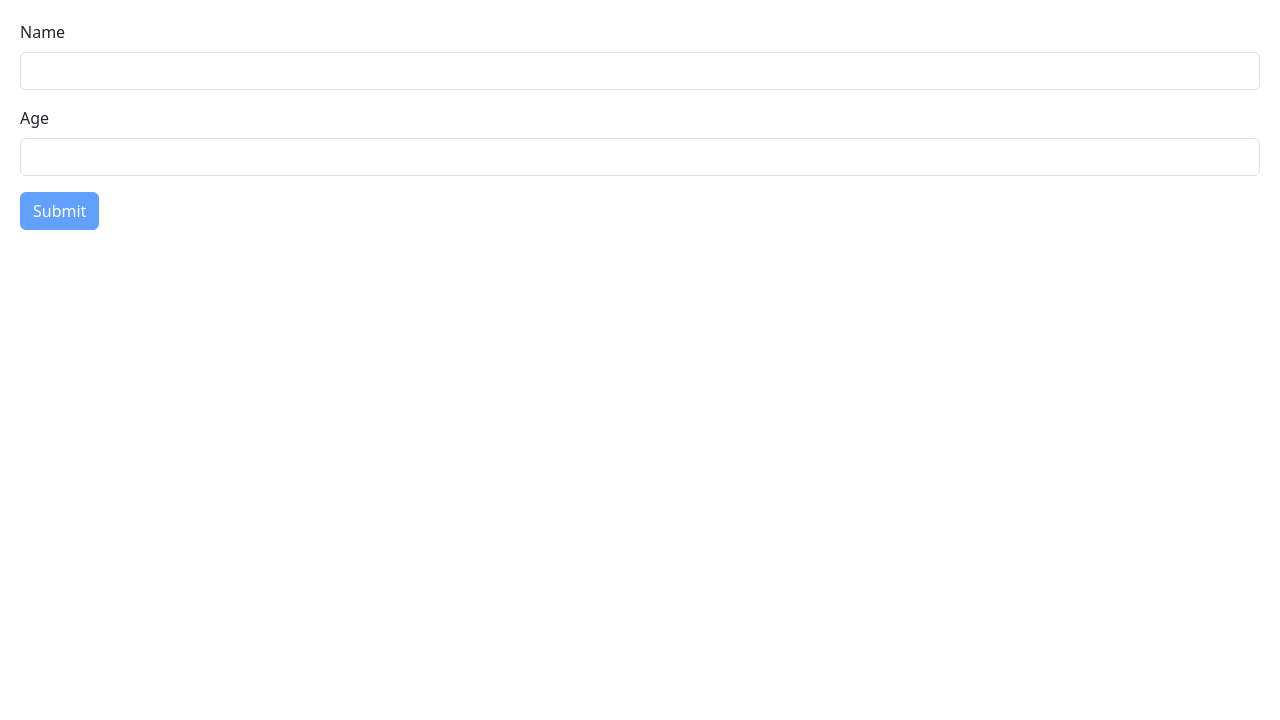
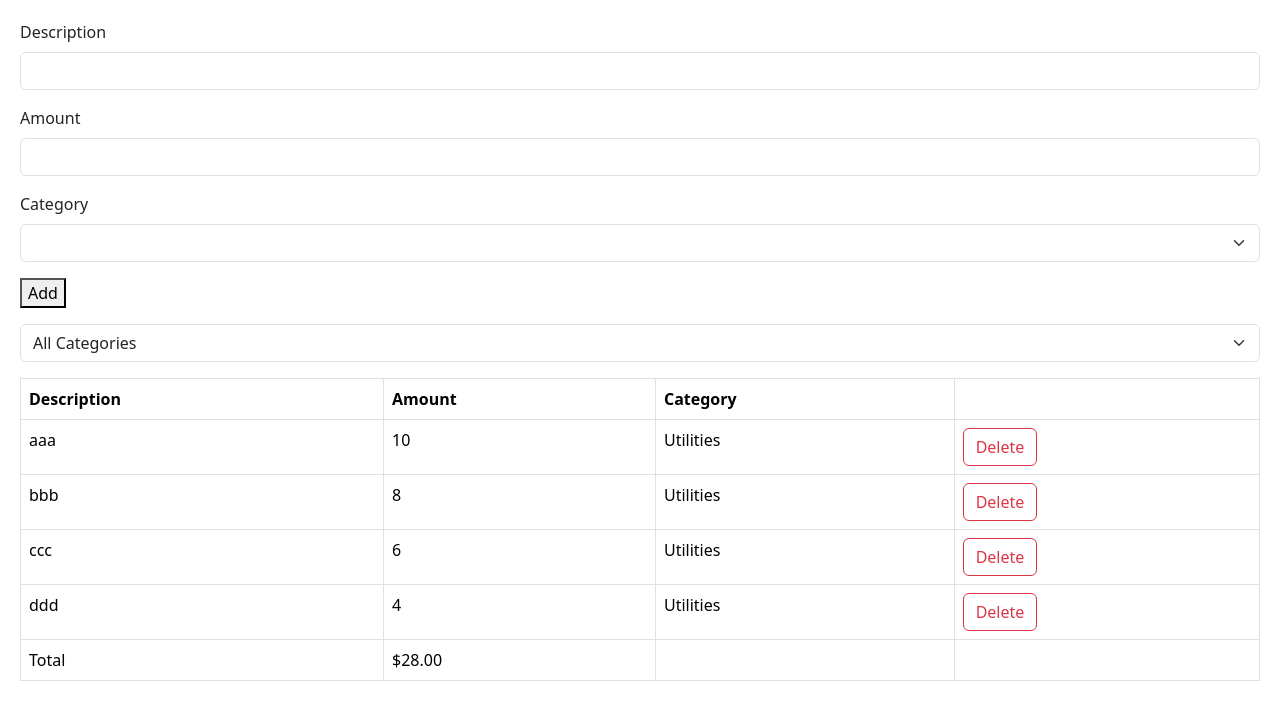
Before and after one commit to mahela-prasad/react_ts, a React (Vite) app: page / in a window 1280 px wide. Shown: the top 720 px of the page. Built offline with nearby package versions, Linux system fonts and the light colour scheme.

Commit message:
Expense Form

```diff
--- a/src/App.tsx
+++ b/src/App.tsx
@@ -1,11 +1,40 @@
 import { useState } from "react";
-import ExpandebleText from "./components/ExpandebleText";
-import Form from "./components/Form";
+import ExpenseList from "./expense-tracker/components/ExpenseList";
+import ExpenseFilter from "./expense-tracker/components/ExpenseFilter";
+import ExpenseForm from "./expense-tracker/components/ExpenseForm";
+import categories from "./expense-tracker/catergories";
 
 function App() {
+  const [selectedCategory, setSelectedCategory] = useState("");
+  const [expenses, setExpenses] = useState([
+    { id: 1, description: "aaa", amount: 10, category: "Utilities" },
+    { id: 2, description: "bbb", amount: 8, category: "Utilities" },
+    { id: 3, description: "ccc", amount: 6, category: "Utilities" },
+    { id: 4, description: "ddd", amount: 4, category: "Utilities" },
+  ]);
+
+  const visibleExpenses = selectedCategory
+    ? expenses.filter((e) => e.category === selectedCategory)
+    : expenses;
+
   return (
     <div>
-      <Form />
+      <div className="mb-3">
+        <ExpenseForm
+          onSubmit={(expense) =>
+            setExpenses([...expenses, { ...expense, id: expenses.length + 1 }])
+          }
+        />
+      </div>
+      <div className="mb-3">
+        <ExpenseFilter
+          onSelectCatergory={(category) => setSelectedCategory(category)}
+        />
+      </div>
+      <ExpenseList
+        expenses={visibleExpenses}
+        onDelete={(id) => setExpenses(expenses.filter((e) => e.id != id))}
+      />
     </div>
   );
 }
--- /dev/null
+++ b/src/expense-tracker/catergories.ts
@@ -0,0 +1,3 @@
+ const categories = ["Groceries", "Entertainment", "Utilities"] as const;
+
+ export default categories;
--- /dev/null
+++ b/src/expense-tracker/components/ExpenseFilter.tsx
@@ -0,0 +1,23 @@
+import categories from "../catergories";
+
+interface Props {
+  onSelectCatergory: (catefory: string) => void;
+}
+
+const ExpenseFilter = ({ onSelectCatergory }: Props) => {
+  return (
+    <select
+      className="form-select"
+      onChange={(event) => onSelectCatergory(event.target.value)}
+    >
+      <option value="">All Categories</option>
+      {categories.map((cat) => (
+        <option key={cat} value={cat}>
+          {cat}
+        </option>
+      ))}
+    </select>
+  );
+};
+
+export default ExpenseFilter;
--- /dev/null
+++ b/src/expense-tracker/components/ExpenseForm.tsx
@@ -0,0 +1,83 @@
+import React from "react";
+import { z } from "zod";
+import { useForm } from "react-hook-form";
+import { zodResolver } from "@hookform/resolvers/zod";
+import categories from "../catergories";
+
+const schema = z.object({
+  description: z.string().min(3).max(50),
+  amount: z.number().min(0.01).max(100_000),
+  category: z.enum(categories),
+});
+
+type ExpenseFormData = z.infer<typeof schema>;
+
+interface Props {
+  onSubmit: (data: ExpenseFormData) => void;
+}
+
+const ExpenseForm = ({ onSubmit }: Props) => {
+  const {
+    register,
+    handleSubmit,
+    reset,
+    formState: { errors },
+  } = useForm<ExpenseFormData>({ resolver: zodResolver(schema) });
+
+  return (
+    <form
+      onSubmit={handleSubmit((data) => {
+        onSubmit(data);
+        reset();
+      })}
+    >
+      <div className="mb-3">
+        <label htmlFor="description" className="form-label">
+          Description
+        </label>
+        <input
+          {...register("description")}
+          id="description"
+          type="text"
+          className="form-control"
+        />
+        {errors.description && (
+          <p className="text-danger">{errors.description.message}</p>
+        )}
+      </div>
+      <div className="mb-3">
+        <label htmlFor="amount" className="form-label">
+          Amount
+        </label>
+        <input
+          {...register("amount", { valueAsNumber: true })}
+          id="amount"
+          type="text"
+          className="form-control"
+        />
+        {errors.amount && (
+          <p className="text-danger">{errors.amount.message}</p>
+        )}
+      </div>
+      <div className="mb-3">
+        <label htmlFor="category" className="form-label">
+          Category
+        </label>
+        <select {...register("category")} id="category" className="form-select">
+          <option value={""}></option>
+          {categories.map((cat) => (
+            <option key={cat} value={cat}>
+              {cat}
+            </option>
+          ))}
+        </select>
+        {errors.category && (
+          <p className="text-danger">{errors.category.message}</p>
+        )}
+      </div>
+      <button className="btn-primary">Add</button>
+    </form>
+  );
+};
+
+export default ExpenseForm;
--- /dev/null
+++ b/src/expense-tracker/components/ExpenseList.tsx
@@ -0,0 +1,61 @@
+import React from "react";
+
+interface Expense {
+  id: number;
+  description: string;
+  amount: number;
+  category: string;
+}
+
+interface Props {
+  expenses: Expense[];
+  onDelete: (id: number) => void;
+}
+
+const ExpenseList = ({ expenses, onDelete }: Props) => {
+  if (expenses.length === 0) return null;
+  return (
+    <table className="table table-bordered">
+      <thead>
+        <tr>
+          <th>Description</th>
+          <th>Amount</th>
+          <th>Category</th>
+          <th></th>
+        </tr>
+      </thead>
+      <tbody>
+        {expenses.map((expense) => (
+          <tr key={expense.id}>
+            <td>{expense.description}</td>
+            <td>{expense.amount}</td>
+            <td>{expense.category}</td>
+            <td>
+              <button
+                className="btn btn-outline-danger"
+                onClick={() => onDelete(expense.id)}
+              >
+                Delete
+              </button>
+            </td>
+          </tr>
+        ))}
+      </tbody>
+      <tfoot>
+        <tr>
+          <td>Total</td>
+          <td>
+            $
+            {expenses
+              .reduce((acc, expense) => expense.amount + acc, 0)
+              .toFixed(2)}
+          </td>
+          <td></td>
+          <td></td>
+        </tr>
+      </tfoot>
+    </table>
+  );
+};
+
+export default ExpenseList;
```
